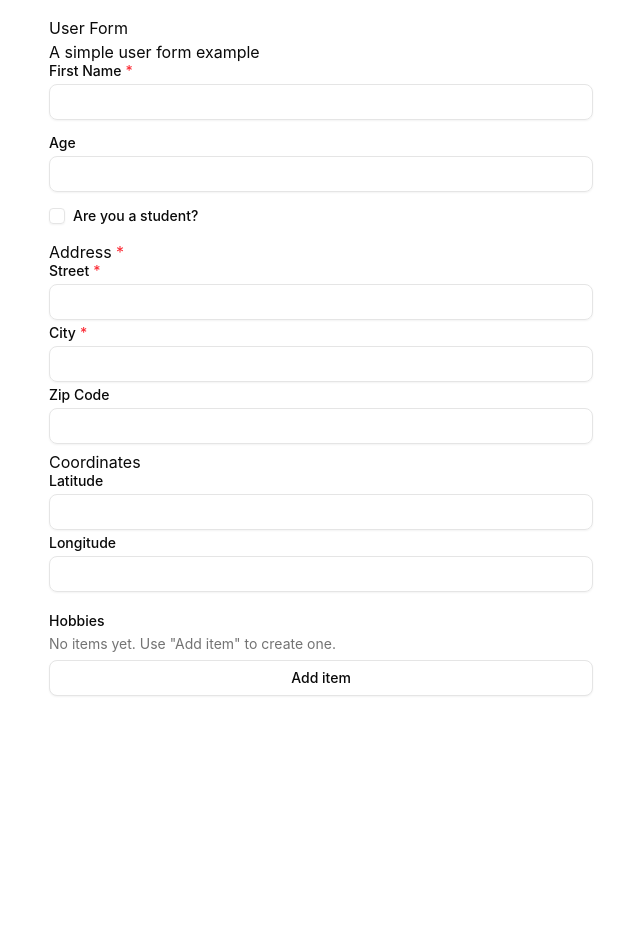
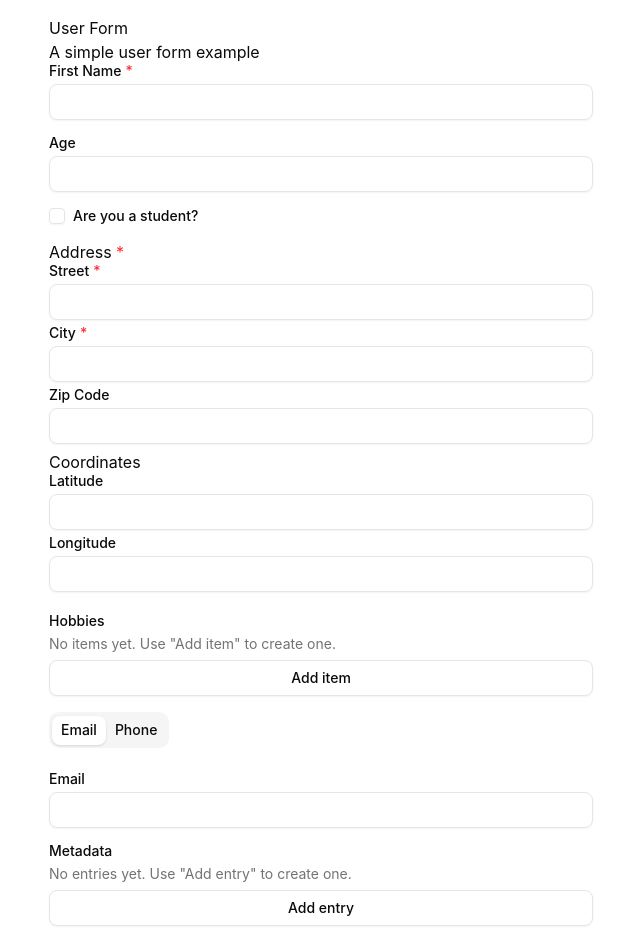
Before and after one commit to lbogerd/autoform, a React (Vite) app: page / in a window 1280 px wide. Shown: the top 952 px of the page, without its empty margins (319-959 px from the left). Before the commit the page ends 800 px from the top, so only its background shows below. Built offline with nearby package versions, Linux system fonts and the light colour scheme.

Commit message:
feat: handle union and record fields

```diff
--- a/src/components/autoform/auto-form.tsx
+++ b/src/components/autoform/auto-form.tsx
@@ -4,7 +4,17 @@ import { Button } from "../ui/button";
 import { Checkbox } from "../ui/checkbox";
 import { Input } from "../ui/input";
 import { Label } from "../ui/label";
-import { FieldSchema, FormSchema } from "./schemas";
+import {
+  ArrayFieldSchema,
+  FieldSchema,
+  FormSchema,
+  UnionFieldSchema,
+  RecordFieldSchema,
+} from "./schemas";
+import { Tabs, TabsContent, TabsList, TabsTrigger } from "../ui/tabs";
+
+// Helper type for record fields
+type RecordFieldType = z.infer<typeof RecordFieldSchema>;
 
 export const AutoForm = ({
   schema,
@@ -98,10 +108,16 @@ export const AutoField = ({
       );
 
     case "array":
-      return <ArrayFieldRenderer field={field} />;
+      return <ArrayField field={field} />;
+
+    case "union":
+      return <UnionField field={field} />;
+
+    case "record":
+      return <RecordField field={field} />;
 
     default:
-      return <div>Unsupported field type: {field.type}</div>;
+      return null;
   }
 };
 
@@ -132,9 +148,7 @@ const LabelWithRequired = ({
 const RequiredIndicator = ({ required }: { required: boolean }) =>
   required ? <span className="text-red-500">*</span> : null;
 
-type ArrayField = Extract<z.infer<typeof FieldSchema>, { type: "array" }>;
-
-const ArrayFieldRenderer = ({ field }: { field: ArrayField }) => {
+const ArrayField = ({ field }: { field: z.infer<typeof ArrayFieldSchema> }) => {
   const [items, setItems] = useState<
     Array<{ id: number; defaultValue: unknown }>
   >(() =>
@@ -205,3 +219,120 @@ const ArrayFieldRenderer = ({ field }: { field: ArrayField }) => {
     </WithErrorMessage>
   );
 };
+
+const UnionField = ({ field }: { field: z.infer<typeof UnionFieldSchema> }) => {
+  return (
+    <WithErrorMessage errorMessage={field.errorMessage}>
+      <Tabs defaultValue={field.anyOf[0]?.title}>
+        <TabsList>
+          {field.anyOf.map((option) => (
+            <TabsTrigger key={option.title} value={option.title}>
+              {option.title}
+            </TabsTrigger>
+          ))}
+        </TabsList>
+
+        <div className="mt-4">
+          {field.anyOf.map((option) => (
+            <TabsContent key={option.title} value={option.title}>
+              <AutoField field={option} />
+            </TabsContent>
+          ))}
+        </div>
+      </Tabs>
+    </WithErrorMessage>
+  );
+};
+
+const RecordField = ({ field }: { field: RecordFieldType }) => {
+  const [keyValuePairs, setKeyValuePairs] = useState<
+    Array<{ id: number; key: string; value: unknown }>
+  >(() =>
+    Object.entries(field.default || {}).map(([key, value], index) => ({
+      id: index,
+      key,
+      value,
+    }))
+  );
+
+  const addKeyValuePair = () => {
+    setKeyValuePairs((prev) => {
+      const nextId = prev.reduce((max, pair) => Math.max(max, pair.id), -1) + 1;
+      return [
+        ...prev,
+        {
+          id: nextId,
+          key: "",
+          value: (field.valueType as { default?: unknown }).default,
+        },
+      ];
+    });
+  };
+
+  const removeKeyValuePair = (id: number) => {
+    setKeyValuePairs((prev) => prev.filter((pair) => pair.id !== id));
+  };
+
+  return (
+    <WithErrorMessage errorMessage={field.errorMessage}>
+      <LabelWithRequired
+        htmlFor={field.title}
+        required={field.required || false}
+      >
+        {field.title}
+      </LabelWithRequired>
+
+      <div className="flex flex-col gap-1">
+        {keyValuePairs.map((pair) => {
+          const valueField = {
+            ...field.valueType,
+            default:
+              pair.value ?? (field.valueType as { default?: unknown }).default,
+          } as z.infer<typeof FieldSchema>;
+
+          return (
+            <div key={pair.id} className="flex gap-2">
+              <div className="flex-1">
+                <Input
+                  type={field.keyType === "number" ? "number" : "text"}
+                  value={pair.key}
+                  onChange={(e) =>
+                    setKeyValuePairs((prev) =>
+                      prev.map((p) =>
+                        p.id === pair.id ? { ...p, key: e.target.value } : p
+                      )
+                    )
+                  }
+                  placeholder={
+                    field.keyType === "number" ? "Numeric key" : "Key"
+                  }
+                />
+              </div>
+              <div className="flex-1">
+                <AutoField field={valueField} showTitle={false} />
+              </div>
+              <Button
+                type="button"
+                onClick={() => removeKeyValuePair(pair.id)}
+                variant={"ghost"}
+                className="mt-auto hover:bg-destructive/90 hover:text-white focus-visible:ring-destructive/20 dark:focus-visible:ring-destructive/40 dark:bg-destructive/60"
+              >
+                Remove
+              </Button>
+            </div>
+          );
+        })}
+
+        {keyValuePairs.length === 0 && (
+          <span className="text-sm text-muted-foreground">
+            No entries yet. Use "Add entry" to create one.
+          </span>
+        )}
+      </div>
+
+      <Button type="button" variant={"outline"} onClick={addKeyValuePair}>
+        Add entry
+      </Button>
+    </WithErrorMessage>
+  );
+};
--- a/src/components/autoform/example.tsx
+++ b/src/components/autoform/example.tsx
@@ -72,6 +72,38 @@ export const Example = () => {
                   title: "Hobby",
                 },
               },
+              contactMethod: {
+                type: "union",
+                title: "Preferred Contact Method",
+                description: "Select your preferred contact method",
+                anyOf: [
+                  {
+                    type: "string",
+                    title: "Email",
+                  },
+                  {
+                    type: "object",
+                    title: "Phone",
+                    properties: {
+                      phoneNumber: {
+                        type: "string",
+                        title: "Phone Number",
+                        required: true,
+                      },
+                    },
+                  },
+                ],
+              },
+              metadata: {
+                type: "record",
+                title: "Metadata",
+                description: "Key-value pairs for additional info",
+                keyType: "string",
+                valueType: {
+                  type: "string",
+                  title: "Value",
+                },
+              },
             },
           }}
         />
```
